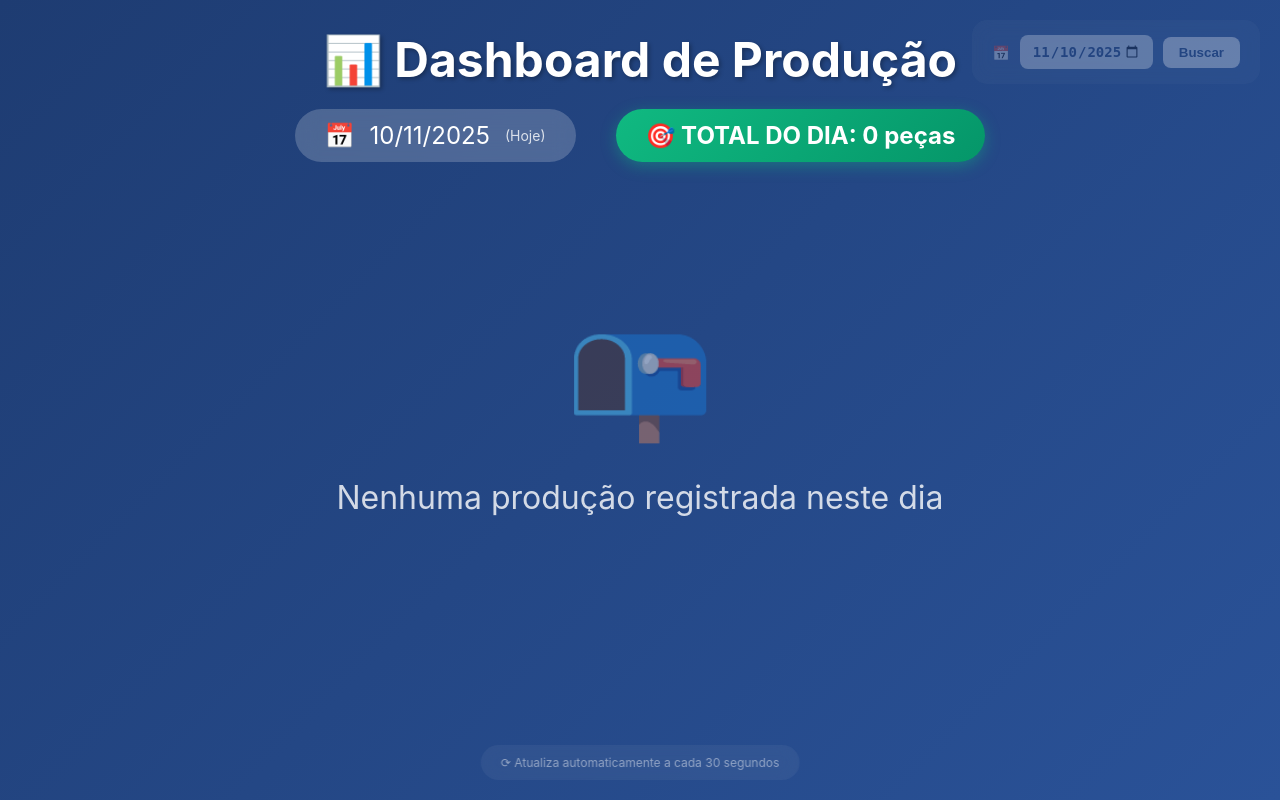
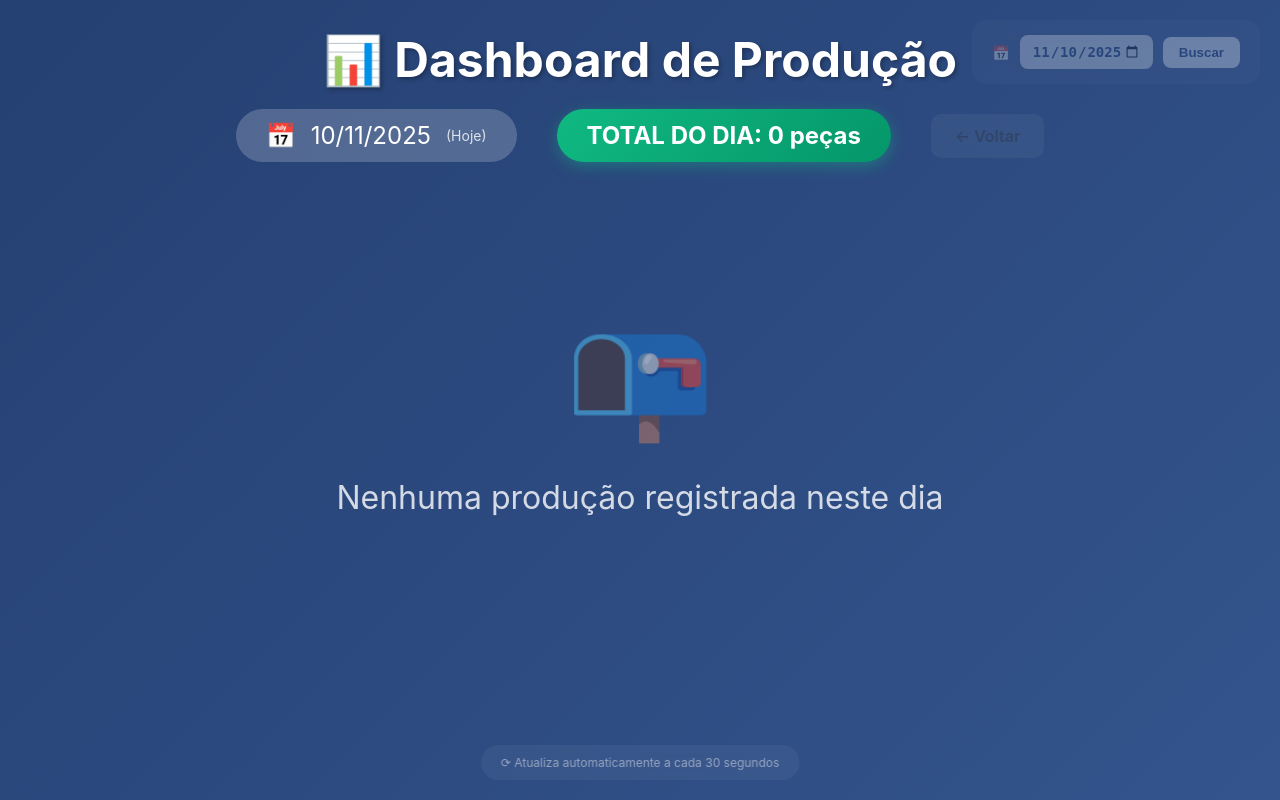
Before and after one commit to Luannz/projeto_gestor_producao, a Django app: page /telas/ in a window 1280 px wide. Run offline with Django 5.2, Linux system fonts and the light colour scheme; the visitor is signed in with stand-in values (Sample User, id 1); data comes from the database, SQL or seed files in the repository; data that the repository does not hold is empty.

Commit message:
agora botão de volta no template telas

```diff
--- a/qualidade/templates/qualidade/telas.html
+++ b/qualidade/templates/qualidade/telas.html
@@ -13,7 +13,7 @@
 
         body {
             font-family: -apple-system, BlinkMacSystemFont, 'Segoe UI', Roboto, Oxygen, Ubuntu, sans-serif;
-            background: linear-gradient(135deg, #1e3c72 0%, #2a5298 100%);
+            background: linear-gradient(135deg, #254072ff 0%, #33548dff 100%);
             min-height: 100vh;
             padding: 30px;
             color: white;
@@ -57,6 +57,34 @@
             border-radius: 30px;
             font-weight: 700;
             box-shadow: 0 4px 15px rgba(16, 185, 129, 0.4);
+        }
+
+        .btn {
+            padding: 12px 24px;
+            border: none;
+            border-radius: 10px;
+            font-size: 16px;
+            font-weight: 600;
+            cursor: pointer;
+            text-decoration: none;
+            display: inline-block;
+            transition: all 0.3s ease;
+            text-align: center;
+        }
+
+        .btn-secondary {
+            background: #f3f4f6;
+            color: #374151;
+        }
+
+        .btn-secondary:hover {
+            background: #e5e7eb;
+        }
+
+        .voltar-badge {
+            background: rgba(255,255,255,0.1);
+            backdrop-filter: blur(10px);
+            opacity: 0.5;
         }
 
         /* Seletor de Data Sutil */
@@ -325,7 +353,10 @@
             </div>
 
             <div class="total-geral-badge">
-                <span>🎯 TOTAL DO DIA: {{ total_dia }} peças</span>
+                <span>TOTAL DO DIA: {{ total_dia }} peças</span>
+            </div>
+            <div>
+                <a href="{% url 'home' %}" class="btn btn-secondary voltar-badge">← Voltar</a>
             </div>
         </div>
     </div>
```
